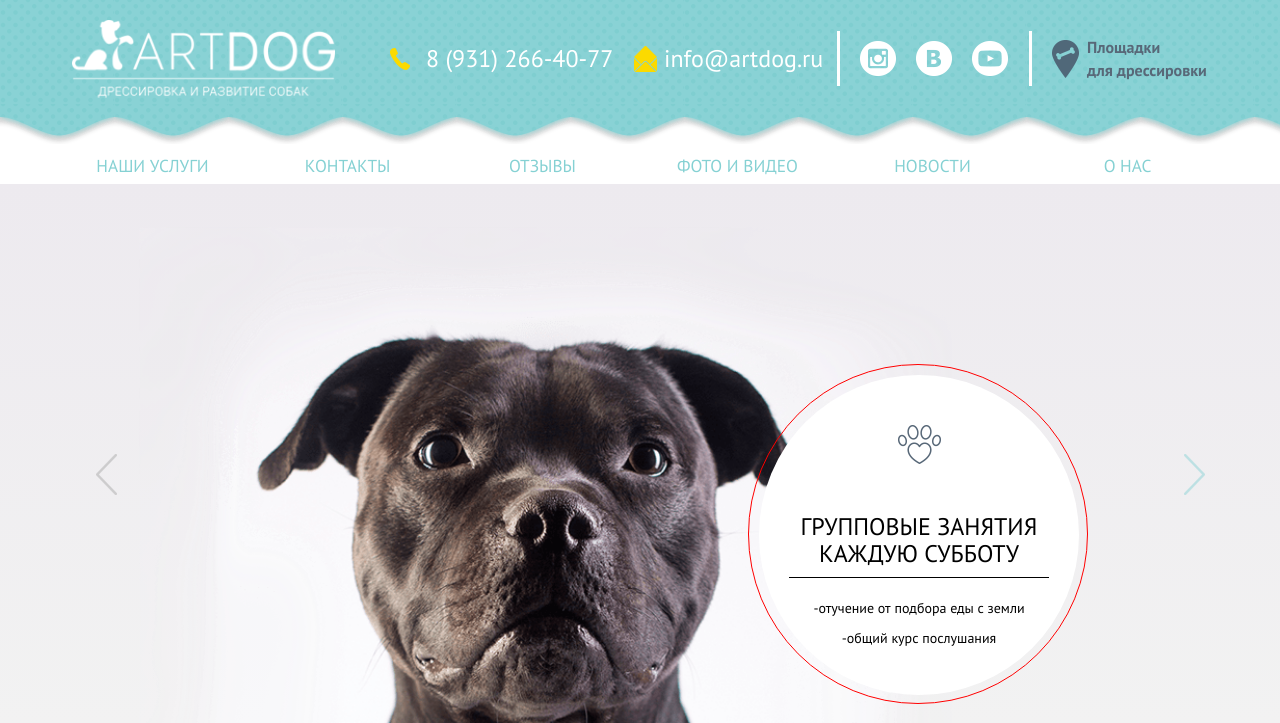
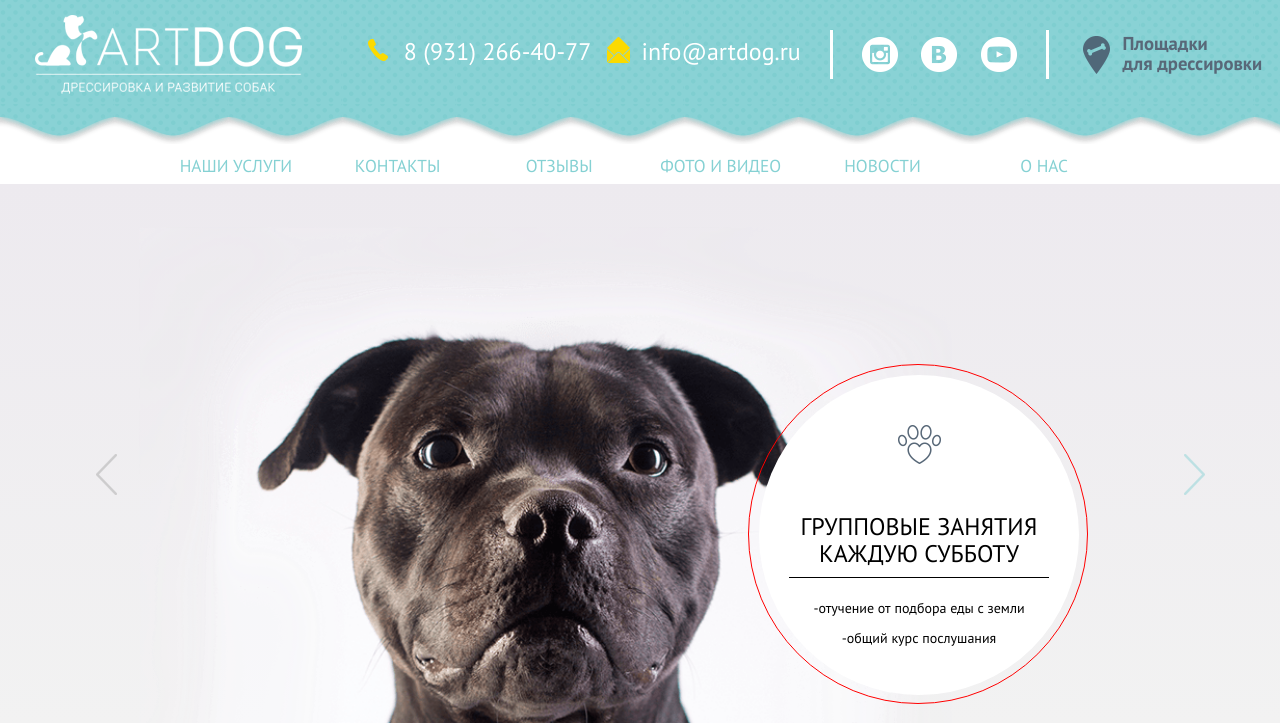
Before and after one commit to SlavaAf/artdog, a Django app: page / in a window 1280 px wide. Shown: the top 723 px of the page. Run offline with Django 3.2, Linux system fonts and the light colour scheme; some libraries are stand-ins or nearby versions.

Commit message:
Fixed header

```diff
--- a/static/css/style.css
+++ b/static/css/style.css
@@ -20,44 +20,64 @@ html{position:relative;min-height:100%}body{min-height:500px;font-family:PT Sans
   outline:0}.breadcrumb{margin-top:30px;margin-bottom:55px;background-color:inherit}.breadcrumb li+li:before{
   content:">"}.breadcrumb .active,.breadcrumb a{
   color:#828283}.main-container{background-image:url(../images/m_back.png);background-size:100%;background-repeat:no-repeat;background-position-y:830px;background-position-x:center}.vertical-align-middle{display:inline-block;vertical-align:middle;float:none;margin-right:-4px}header{text-align:center;min-height:9pc;padding-bottom:2pc;background-color:#fff;background-image:url(../images/x_back_border.png),url(../images/x_back.png);background-repeat:repeat-x,repeat;background-clip:border-box,border-box;background-position:0 100%,0 0}header .container{
-  padding-top:20px}header .contacts .element{
+  padding-top:20px;
+  padding-left:0;
+  padding-top:15px;
+  width:1230px}header .contacts{
+  width:536px;
+  padding-bottom:10px}header .contacts .element{
   display:inline-block;
   background-repeat:no-repeat;
   background-position:left center;
   padding-left:0}header .contacts .element span{
   color:#fff;
-  padding-left:30px;
+  padding-left:34px;
   font-size:18pt;
   font-family:PT Sans,sans-serif;
   position:relative}header .contacts .phone{
-  background-image:url(../images/marker_call.png)}header .contacts .mail{
-  background-image:url(../images/marker_mail.png)}header .logo{
+  background-image:url(../images/marker_call.png);
+  width:239px}header .contacts .phone span{
+  display:inline-block;
+  padding-top:5px;
+  padding-left:35px}header .contacts .mail{
+  background-image:url(../images/marker_mail.png)}header .contacts .mail span{
+  display:inline-block;
+  padding-top:5px;
+  padding-left:20px}header .logo{
   text-align:center}header .logo img{
   width:100%;
   max-width:267px}header .buttons{
+  padding:0 18px;
+  margin-left:-27px;
   border:3px;
   border-color:#fff;
   border-top-style:none!important;
   border-bottom-style:none!important;
-  text-align:center;
-  padding:0 10px}header .buttons .button{
+  text-align:center}header .buttons .button{
   padding-left:5px;
   padding-right:5px}header .buttons img{
   -webkit-filter:brightness(10) contrast(10) grayscale(1);
-  margin:10px 2px}header .buttons a:focus img,header .buttons a:hover img{
+  margin:7px 2px}header .buttons a:focus img,header .buttons a:hover img{
   -webkit-filter:none}header .places{
+  margin-left:19px;
   display:inline-block;
   background-image:url(../images/marker_bone.png);
   background-repeat:no-repeat;
-  background-position:left center}header .places a p{
+  background-position:left center}header .places a{
   text-align:left;
+  display:inline-block;
+  padding-left:4px}header .places a p{
+  margin-top:5px;
+  display:inline-block;
   font-weight:700;
   color:#586878;
   margin-bottom:0;
   padding-left:35px;
-  font-size:1pc;
+  font-size:14pt;
+  line-height:0;
   font-family:PT Sans,sans-serif;
-  position:relative}.menu{background:#fff}.menu .container .row{
+  position:relative}.menu{background:#fff}.menu .container{
+  width:970px}.menu .container .row{
   margin-bottom:0;
   padding-left:0}.menu .container li{
   text-align:center;
@@ -90,11 +110,10 @@ html{position:relative;min-height:100%}body{min-height:500px;font-family:PT Sans
   border:none!important;
   margin-bottom:0}footer{float:left;width:100%;background-color:#89d2d5;text-align:center}footer .row{
   text-align:left}footer .up{
-  padding:5px;
   margin-top:10px;
   margin-bottom:10px;
   text-align:center;
-  background-color:#586878}footer .up img{
+  background-color:#586878}footer .up,footer .up img{
   padding:5px}footer .up span{
   color:#fff}footer .buttons{
   padding-top:5px;
@@ -347,13 +366,12 @@ html{position:relative;min-height:100%}body{min-height:500px;font-family:PT Sans
   text-align:center;
   padding-top:10px}.index .news .dropdown{
   height:422px}.index .news .dropdown:focus,.index .news .dropdown:hover{
-  box-shadow:0 0 10px rgba(0,0,0,.5)}.index .news .dropdown:focus .label2 .date,.index .news .dropdown:hover .label2 .date{
+  box-shadow:0 0 10px rgba(0,0,0,.5)}.index .news .dropdown:focus .label2 .date,.index .news .dropdown:hover .label2 .date,.index .news .line{
   display:inline-block}.index .news .line{
   margin-bottom:15px;
   margin-top:15px;
   border-bottom:3px solid #f4825d;
-  width:150px;
-  display:inline-block}.index .news h3{
+  width:150px}.index .news h3{
   margin-bottom:0}.index .news .button{
   display:inline-block;
   text-decoration:none;
@@ -458,9 +476,8 @@ html{position:relative;min-height:100%}body{min-height:500px;font-family:PT Sans
   margin-left:auto;
   margin-right:auto;
   padding-top:22px}.about_main .our_clients a:focus,.about_main .our_clients a:hover{
-  text-decoration:none}.contacts{text-align:center}.contacts .banner{
+  text-decoration:none}.contacts,.contacts .banner{text-align:center}.contacts .banner{
   width:100%;
-  text-align:center;
   background-color:#e2e5e7;
   position:relative}.contacts .banner .caption{
   bottom:-4em;
@@ -534,19 +551,16 @@ html{position:relative;min-height:100%}body{min-height:500px;font-family:PT Sans
   background:url(../images/foto_main_foot.png) no-repeat 95% center #89d2d5}.foto_main .clients{
   padding:0}.foto_main .clients .footer{
   background:url(../images/foto_main_ball.png) no-repeat 5% center #f2d90f}.foto_main .back_c{
-  border-radius:50%;
   background-color:hsla(53,90%,72%,.69);
-  position:absolute;
   width:63px;
   height:63px;
-  z-index:1;
   top:30%;
-  right:5%}.foto_main .back_c1{
+  right:5%}.foto_main .back_c,.foto_main .back_c1{
   border-radius:50%;
   position:absolute;
+  z-index:1}.foto_main .back_c1{
   width:93px;
   height:93px;
-  z-index:1;
   bottom:0;
   right:15%;
   background-color:rgba(137,210,213,.702)}.foto_main .back_c2{
```
Also changed, not shown: static/src/css/style.css (+33 -5 lines).
